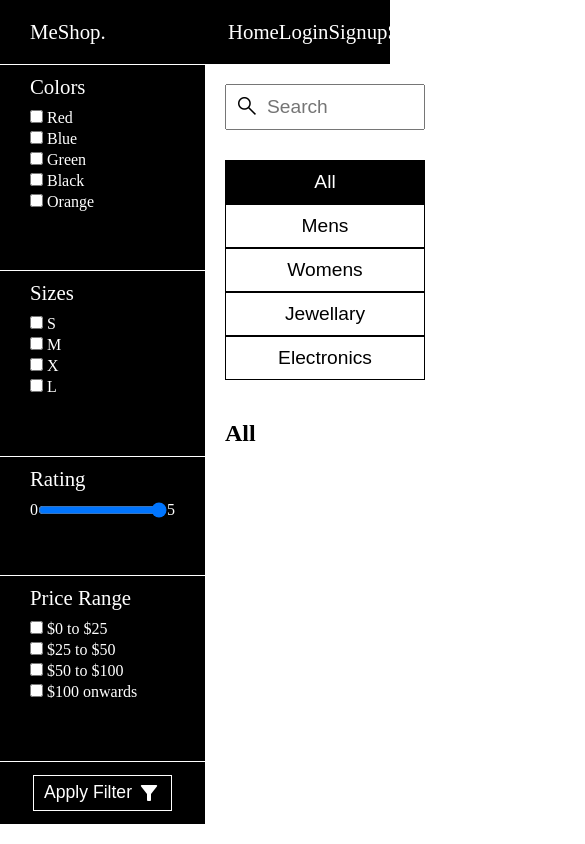
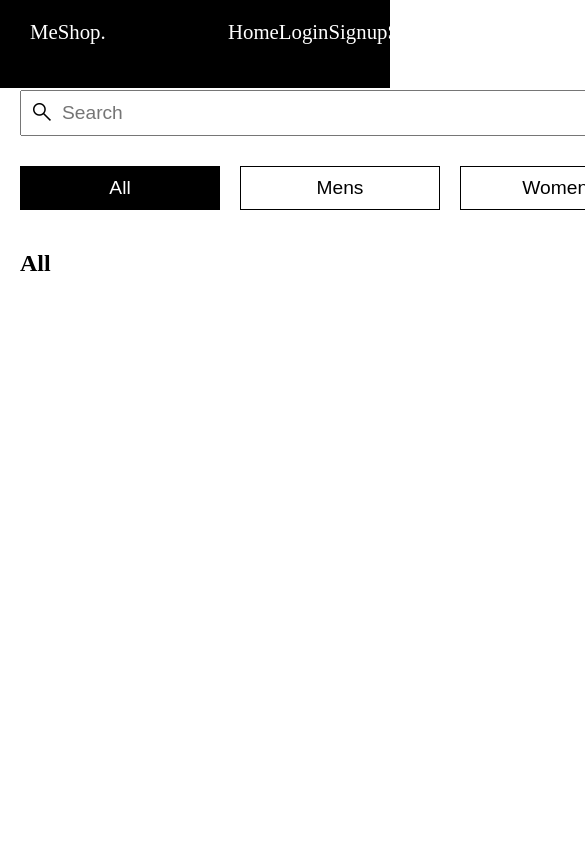
Before and after one commit to vikassingh135/shopping-cart-js, a plain HTML site: page Shop/index.html in a window 390 px wide. Shown: the top 844 px of the page, 585 px wide, since content can reach past the window. Drawn offline with nearby package versions, Linux system fonts and the light colour scheme; no server answers; sample sign-in values are in the browser's storage.

Commit message:
Worked on responsiveness

```diff
--- a/Cart/style.css
+++ b/Cart/style.css
@@ -1,4 +1,5 @@
 @import url("https://fonts.googleapis.com/css2?family=Inter:wght@100;200;300;400;500;600;700&display=swap");
+
 
 * {
   margin: 0;
@@ -7,7 +8,9 @@
 }
 
 nav {
-  position: sticky;
+  width: 100%;
+  /* height: 10vh; */
+  position: fixed;
   top: 0;
   background-color: black;
   color: white;
@@ -34,6 +37,7 @@ a{
 }
 
 main {
+  margin-top: 70px;
   padding: 40px 40px;
   display: grid;
   grid-template-columns: 3fr 1fr;
@@ -95,7 +99,7 @@ main {
 
 .products {
   display: grid;
-  grid-template-columns: repeat(4, 1fr);
+  grid-template-columns: repeat(3, 1fr);
   gap: 25px;
 }
 
@@ -193,3 +197,55 @@ main {
   justify-content: center;
   gap: 10px;
 }
+
+
+
+@media screen and (max-width: 1024px) {
+
+  .nav-right{
+    width: 50%;
+  }
+
+
+}
+
+@media screen and (max-width: 720px) {
+
+  .nav-right{
+    width: 60%;
+  }
+
+  main{
+    display: grid;
+  grid-template-columns: 2fr 1fr;
+  gap: 20px;
+  }
+
+  .products{
+    grid-template-columns: repeat(2, 1fr);
+  gap: 25px;
+  }
+
+}
+
+@media screen and (max-width: 480px) {
+
+  .nav-left{
+    display: none;
+  }
+
+  .nav-right{
+    width: 100%;
+  }
+
+  main{
+    display: grid;
+    grid-template-columns: 1fr 1fr;
+    gap: 20px;
+  }
+
+  .products{
+    grid-template-columns: 1fr;
+  }
+
+}
--- a/Shop/style.css
+++ b/Shop/style.css
@@ -7,8 +7,9 @@
 }
 
 nav {
-  height: 64px;
-  position: sticky;
+  width: 100%;
+  /* height: 10vh; */
+  position: fixed;
   top: 0;
   background-color: black;
   color: white;
@@ -40,16 +41,17 @@ main {
 }
 
 .sidebar {
-  position: sticky;
+  width: 200px;
+  position: fixed;
   left: 0;
-  top: 64px;
+  top: 63px;
   background-color: black;
   color: white;
-  /* height: 90vh; */
   display: flex;
   flex-direction: column;
   justify-content: space-between;
-  height: 90vh;
+  height: 90%;
+  overflow: auto;
 }
 
 .sidebar > div {
@@ -58,7 +60,7 @@ main {
 }
 
 .sidebar-heading {
-  font-size: 1.3rem;
+  font-size: 1.2rem;
   margin-bottom: 10px;
 }
 
@@ -68,18 +70,19 @@ main {
   justify-content: space-between;
 }
 
+
 .sidebar button {
   font-size: 1.1rem;
-  margin: 10px 12px;
-  padding: 5px 15px;
+  padding: 7px 10px;
   background-color: black;
   color: white;
   border: 1px solid white;
-  width: fit-content;
 }
 
 .right-side {
   padding: 20px;
+  margin-top: 70px;
+  margin-left: 200px;
 }
 
 .products {
@@ -153,7 +156,8 @@ main {
 .categories{
   display: flex;
   justify-content: space-between;
-  flex-wrap: wrap;
+  flex-wrap: nowrap;
+  gap: 20px;
   padding-top: 30px;
   padding-bottom: 20px;
 }
@@ -173,6 +177,7 @@ main {
 .range-input {
   display: flex;
   justify-content: space-between;
+  gap: 5px;
 }
 
 .range-input > div {
@@ -195,7 +200,8 @@ main {
 }
 
 .checkbox{
-  margin-bottom: 3px;
+  margin-bottom: 4px;
+  font-size: 15px;
 }
 
 .add-item{
@@ -206,13 +212,18 @@ main {
   gap: 10px;
 }
 
-#filter-btn{
+.filer{
   display: flex;
   justify-content: center;
   align-items: center;
-  gap: 5px;
-  padding: 5px 10px;
-  margin: 3px;
+}
+
+#filter-btn{
+  font-size: 15px;
+  display: flex;
+  justify-content: center;
+  align-items: center;
+  gap: 3px;
 }
 
 .material-symbols-outlined {
@@ -228,3 +239,35 @@ main {
   align-items: center;
   gap: 10px;
 }
+
+@media screen and (max-width: 480px) {
+  .sidebar{
+    display: none;
+  }
+
+  .right-side{
+    margin-left: 0;
+  }
+
+  /* .categories{
+    display: grid;
+    grid-template-columns: 1fr 1fr;
+    gap: 20px;
+    padding-top: 30px;
+    padding-bottom: 20px;
+  } */
+
+  .products {
+    display: grid;
+    grid-template-columns: 1fr;
+    gap: 25px;
+  }
+}
+
+@media screen and (max-width: 720px) {
+  .products {
+    display: grid;
+    grid-template-columns: repeat(2, 1fr);
+    gap: 25px;
+  }
+}
--- a/style.css
+++ b/style.css
@@ -15,7 +15,7 @@ nav {
 }
 
 .nav-right {
-  width: 60%;
+  width: 40%;
   display: flex;
   justify-content: space-between;
 }
@@ -40,7 +40,7 @@ main {
   bottom: 0;
   right: 0;
   width: auto;
-  height: 50%;
+  height: 75%;
   z-index: -100;
 }
 
@@ -69,26 +69,34 @@ main {
 }
 
 
-@media screen and (min-width: 720px) {
+@media screen and (max-width: 1024px) {
   .main-section img {
-    width: auto;
-    height: 60%;
+    width: 80%;
+    height: auto;
+  }
+  .nav-right {
+    width: 55%;
   }
 }
 
-@media screen and (min-width: 1024px) {
-  .main-section img {
-    width: auto;
-    height: 70%;
-  }
-  .nav-right {
-    width: 40%;
+
+@media screen and (max-width: 720px) {
+   .nav-right {
+    width: 70%;
   }
 }
 
-@media screen and (min-width: 1440px) {
-  .main-section img {
-    width: auto;
-    height: 90%;
+@media screen and (max-width: 480px) {
+  .main-section img{
+    width: 60%;
+    height: auto;
+  }
+
+  .nav-left{
+    display: none;
+  }
+
+  .nav-right{
+    width: 100%;
   }
 }
```
